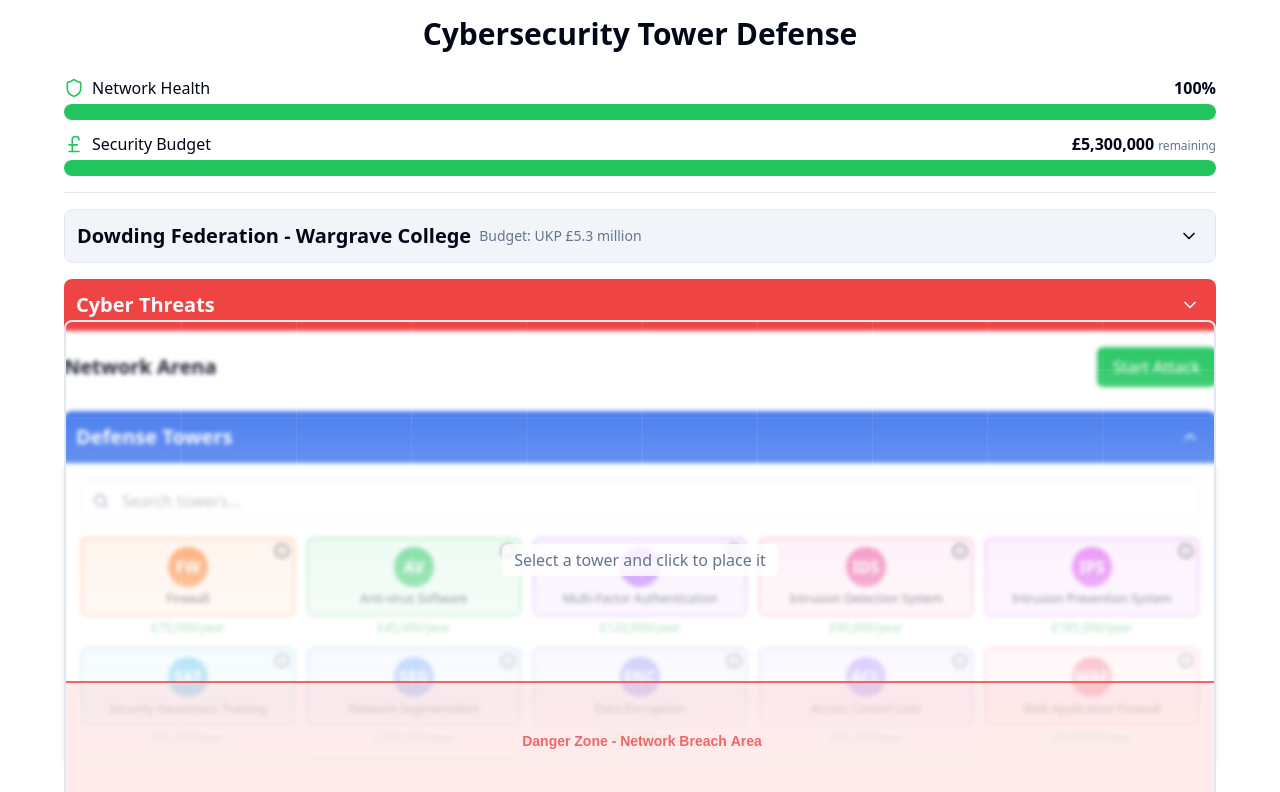
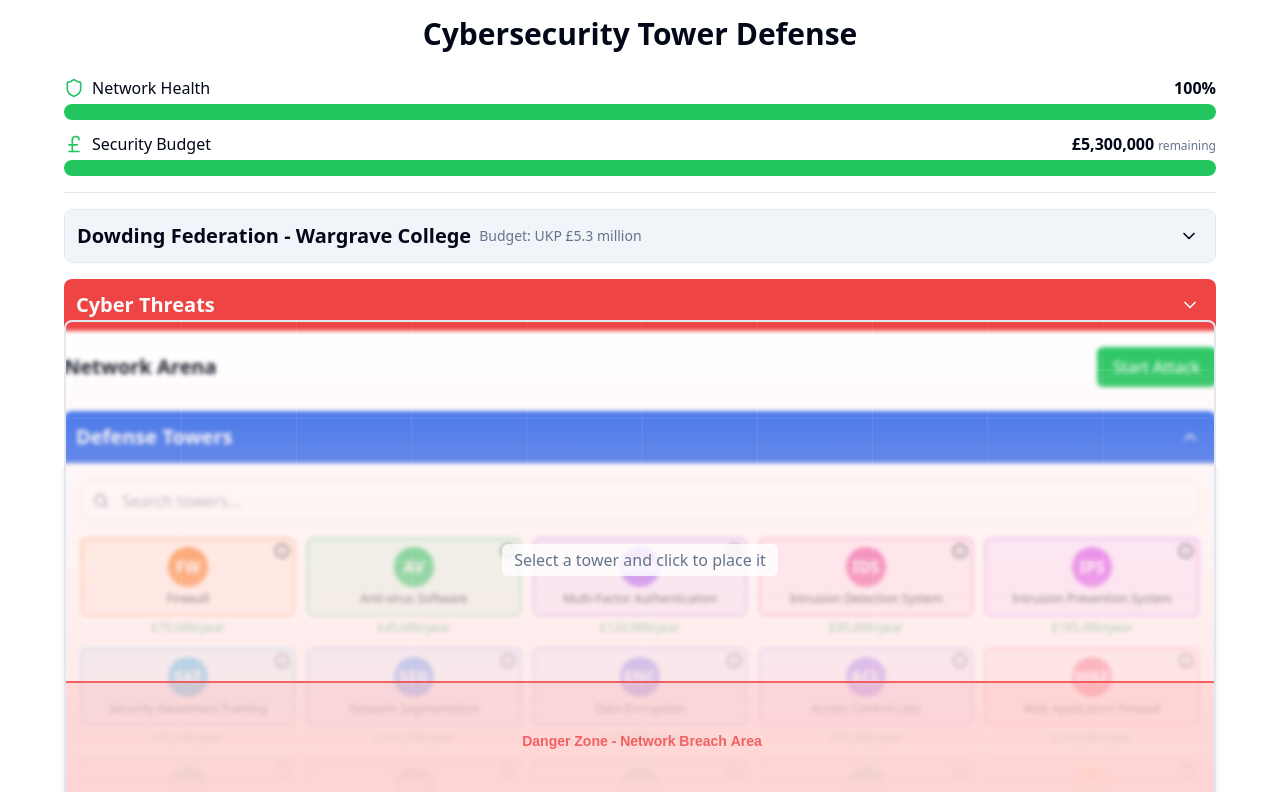
Before and after one commit to campbellgoe/wargrave-td, a Next.js app: page / in a window 1280 px wide. Shown: the top 792 px of the page. Built offline with nearby package versions, Linux system fonts and the light colour scheme.

Commit message:
update - red gradient - full dropdowns

```diff
--- a/components/canvas-arena.tsx
+++ b/components/canvas-arena.tsx
@@ -499,7 +499,7 @@ const CanvasArena = forwardRef<HTMLDivElement, CanvasArenaProps>(
     return (
       <div
         ref={ref}
-        className={cn(`sticky bottom-0 max-h-[60vh] bg-linear-to-t from-white to-transparent backdrop-blur-[2px] w-full h-[500px] border-2 rounded-lg`,
+        className={cn(`sticky bottom-0 max-h-[60vh] bg-linear-to-t from-[#ffe4e4] to-transparent backdrop-blur-[2px] w-full h-[500px] border-2 rounded-lg`,
           selectedTower ? "border-primary cursor-crosshair" : "border-border"
         ,`transition-colors overflow-hidden`)}
         onClick={handleClick}
@@ -514,7 +514,7 @@ const CanvasArena = forwardRef<HTMLDivElement, CanvasArenaProps>(
           }
         }}
         style={{
-          background: 'linear-gradient(0deg,white,transparent)'
+          background: 'linear-gradient(0deg,#ffe4e4,transparent)'
         }}
         // style={{
         //   position: sticky;
--- a/components/threat-info.tsx
+++ b/components/threat-info.tsx
@@ -65,7 +65,7 @@ export default function ThreatInfo({ threats, activeThreats, encounteredThreats
   }
 
   return (
-    <div className="p-4 bg-card border border-border rounded-b-lg shadow-md h-[calc(50dvh-100px)] overflow-auto">
+    <div className="p-4 bg-card border border-border rounded-b-lg shadow-md h-full overflow-auto">
       {/* Add view mode toggle buttons after the search bar */}
       <div className="mb-4 flex flex-col gap-2">
         <div className="relative">
--- a/components/tower-panel.tsx
+++ b/components/tower-panel.tsx
@@ -57,7 +57,7 @@ export default function TowerPanel({ towers, onSelectTower, selectedTowerId, bud
   }
 
   return (
-    <div className="p-4 bg-card border border-border rounded-b-lg shadow-md h-[calc(50dvh-100px)] overflow-auto">
+    <div className="p-4 bg-card border border-border rounded-b-lg shadow-md h-full overflow-auto">
       {/* Search bar */}
       <div className="mb-4 relative">
         <div className="absolute inset-y-0 left-0 pl-3 flex items-center pointer-events-none">
```
